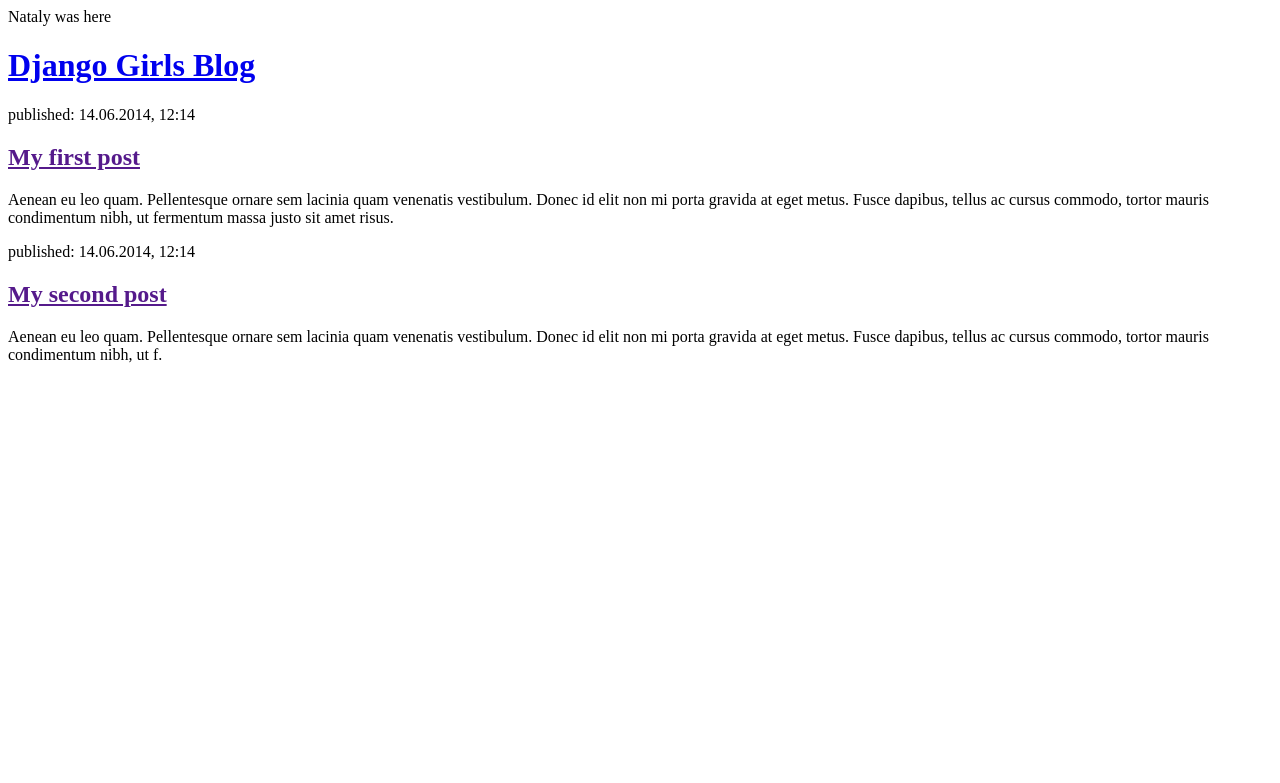
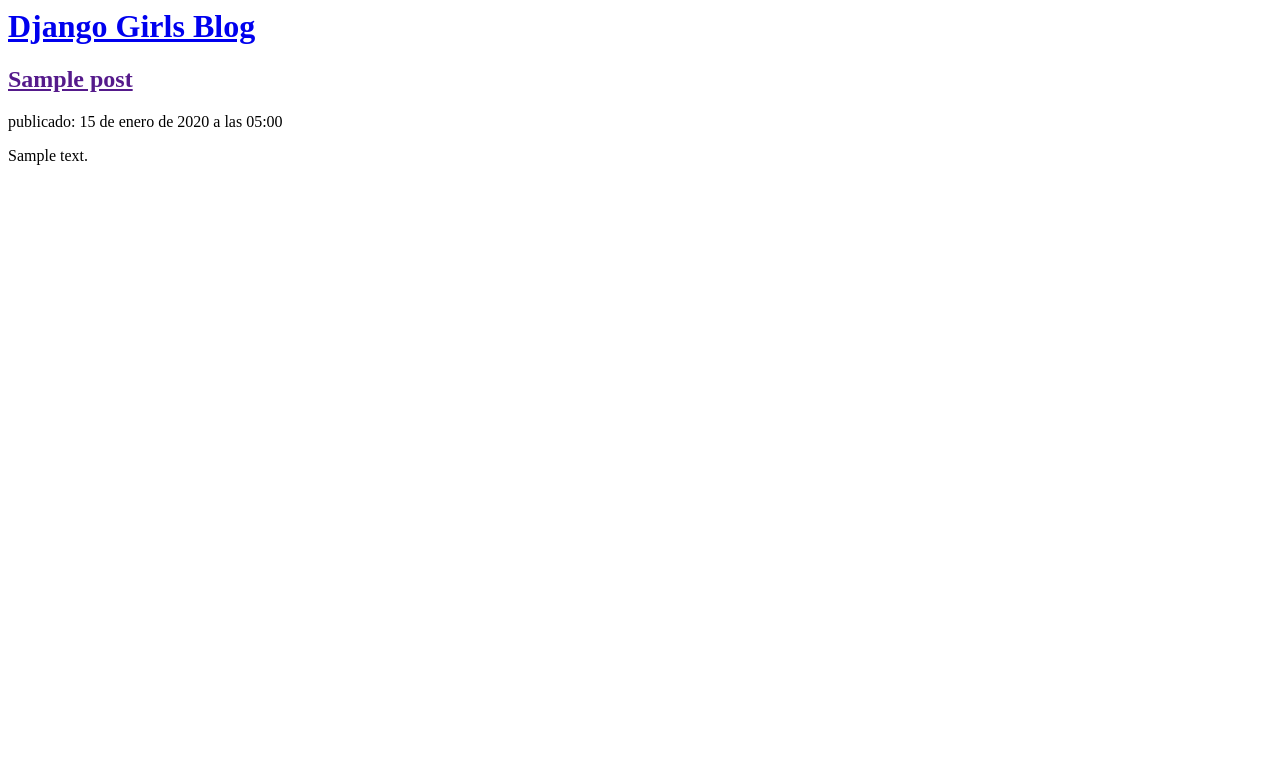
Before and after one commit to nsandoya/my-first-blog, a Django app: page / in a window 1280 px wide. Shown: the top 783 px of the page. Run offline with Django 4.2, Linux system fonts and the light colour scheme; tables that the repository leaves empty hold one stand-in row (values such as "Sample post").

Commit message:
Templates modificados para mostrar los blog posts ingresados

```diff
--- a/blog/templates/blog/post_list.html
+++ b/blog/templates/blog/post_list.html
@@ -1,20 +1,18 @@
 <html>
-    <head>Nataly was here</head>
+    <head>
+        <title>Django Girls blog</title>
+    </head>
     <body>
         <div>
             <h1><a href="/">Django Girls Blog</a></h1>
         </div>
 
+        {% for post in posts %}
             <div>
-        <p>published: 14.06.2014, 12:14</p>
-        <h2><a href="">My first post</a></h2>
-        <p>Aenean eu leo quam. Pellentesque ornare sem lacinia quam venenatis vestibulum. Donec id elit non mi porta gravida at eget metus. Fusce dapibus, tellus ac cursus commodo, tortor mauris condimentum nibh, ut fermentum massa justo sit amet risus.</p>
+                <h2><a href="">{{ post.title }}</a></h2>
+                <p> publicado: {{ post.published_date }}</p>
+                <p>{{ post.text|linebreaksbr }}</p>
             </div>
-
-    <div>
-        <p>published: 14.06.2014, 12:14</p>
-        <h2><a href="">My second post</a></h2>
-        <p>Aenean eu leo quam. Pellentesque ornare sem lacinia quam venenatis vestibulum. Donec id elit non mi porta gravida at eget metus. Fusce dapibus, tellus ac cursus commodo, tortor mauris condimentum nibh, ut f.</p>
-    </div>
+        {% endfor %}
     </body>
 </html>
--- a/blog/urls.py
+++ b/blog/urls.py
@@ -6,6 +6,7 @@
     # Este patrón le dirá a Django que views.post_list es el lugar correcto
     # al que ir si alguien entra a tu sitio web con la dirección
     path('', views.post_list, name='post_list'),
+    path('post/<int:pk>/', views.post_detail, name='post_detail'),
 ]
 
     # name=post_list es aquello que permite identificar la vista deseada
--- a/blog/views.py
+++ b/blog/views.py
@@ -1,7 +1,16 @@
 from django.shortcuts import render
+from django.utils import timezone
+from .models import Post
+from django.shortcuts import render, get_object_or_404
 
 # Create your views here.
 
 def post_list(request):
-    return render(request, 'blog/post_list.html', {})
+    posts = Post.objects.filter(published_date__lte=timezone.now()).order_by('published_date')
+    # request: todo lo que recibimos del usuario vía internet
+    return render(request, 'blog/post_list.html', {'posts':posts})
 # Fx que reproduce (construye) nuestra plantilla blog/post_list.html.
+
+def post_detail(request, pk):
+    post = get_object_or_404(Post, pk=pk)
+    return render(request, 'blog/post_detail.html', {'post': post})
```
Also changed, not shown: blog/templates/blog/post_detail.html (added, +13 -0 lines). Lines whose indentation alone changed are shown as unchanged.
